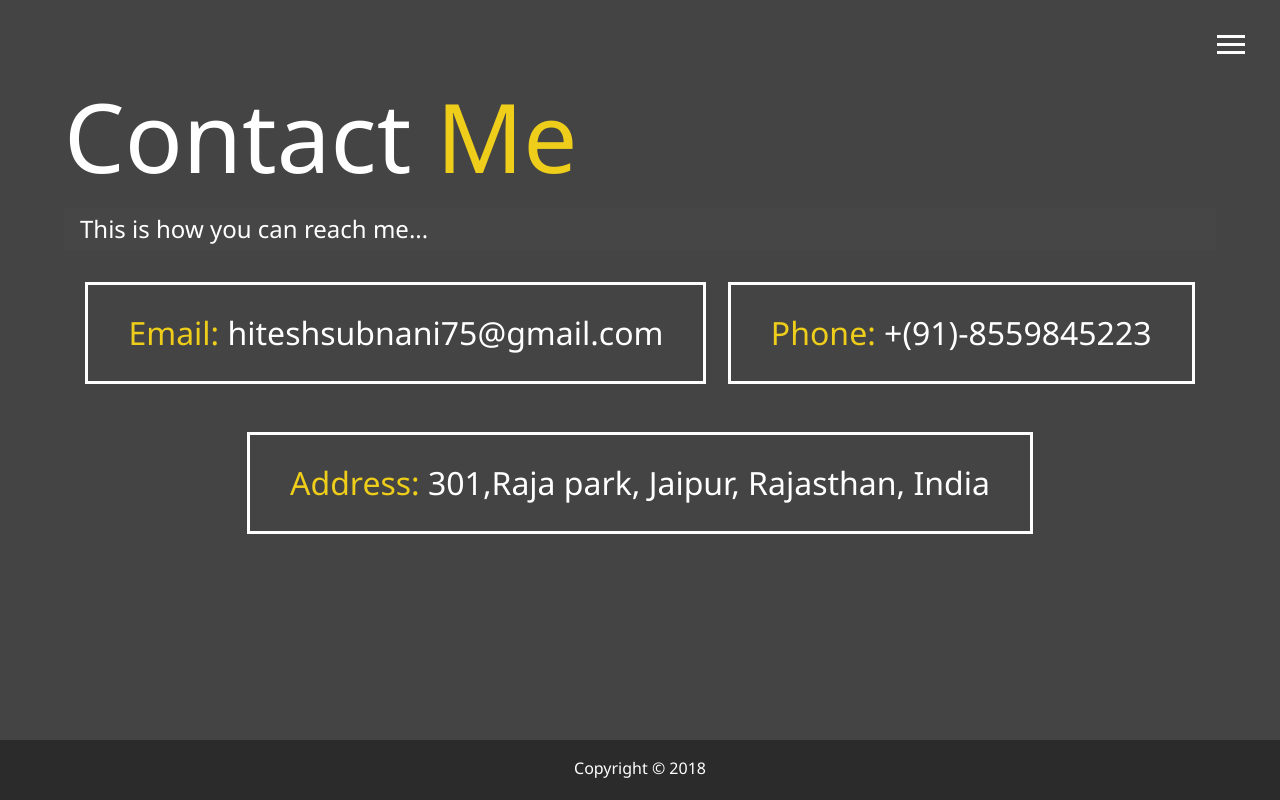
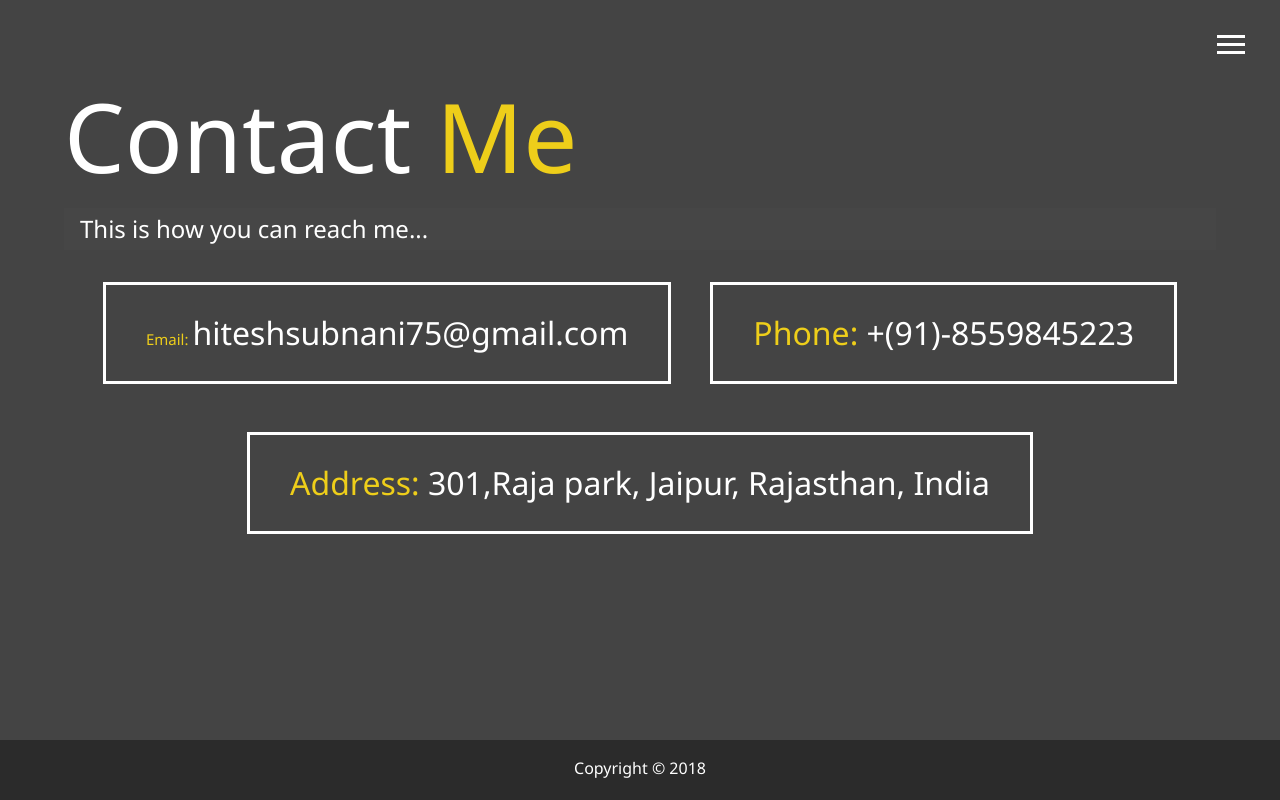
Before and after one commit to hiteshsubnani0128/hiteshsubnani0128.github.io, a plain HTML site: page contact.html in a window 1280 px wide. Drawn offline with Linux system fonts and the light colour scheme.

Commit message:
Style added

```diff
--- a/contact.html
+++ b/contact.html
@@ -59,7 +59,7 @@
     </h2>
     <div class="boxes">
       <div>
-        <span class="text-secondary">Email: </span> hiteshsubnani75@gmail.com
+        <span style="font-size:15px" class="text-secondary">Email: </span> hiteshsubnani75@gmail.com
       </div>
       <div>
         <span class="text-secondary">Phone: </span> +(91)-8559845223
```
